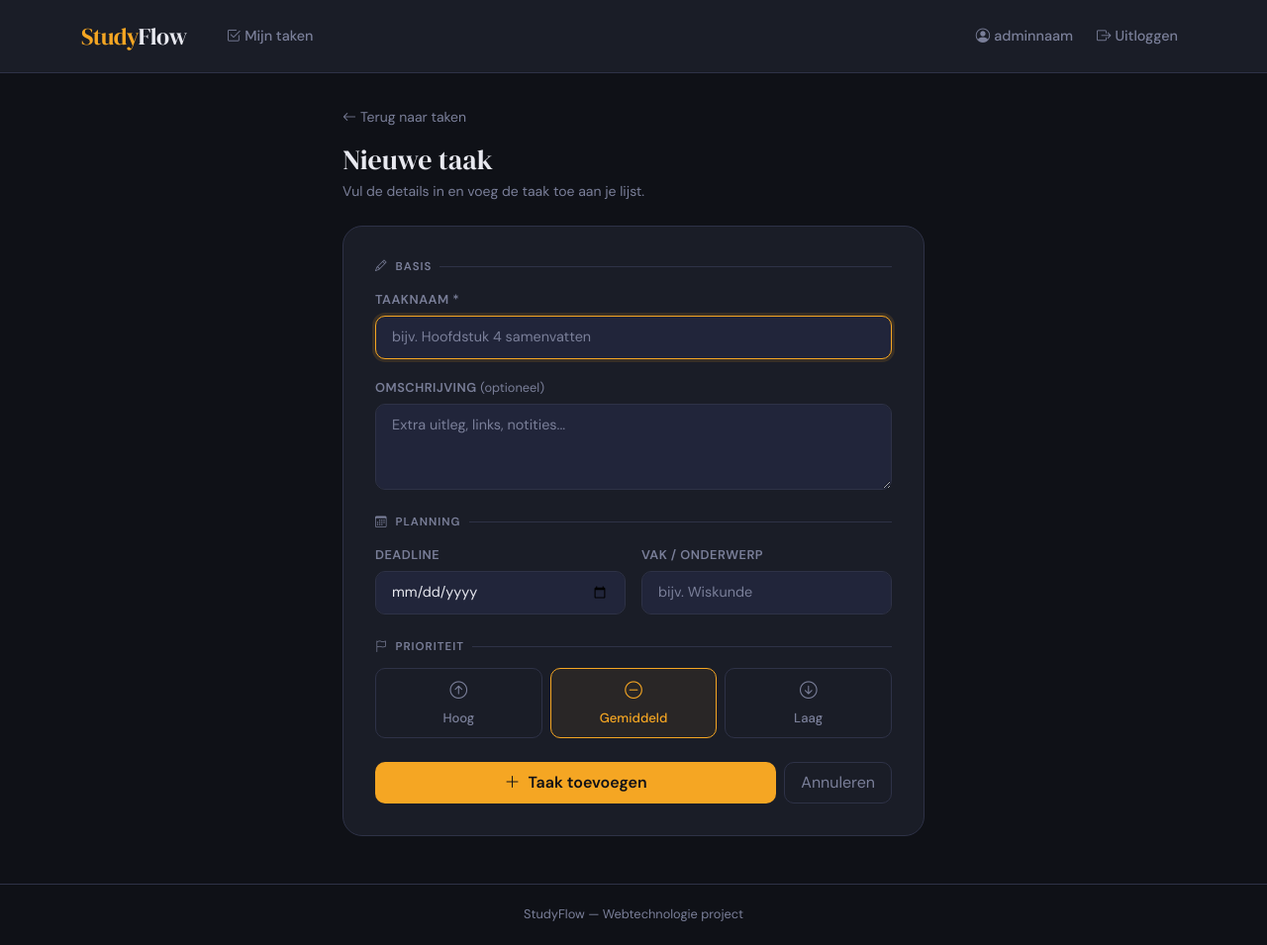
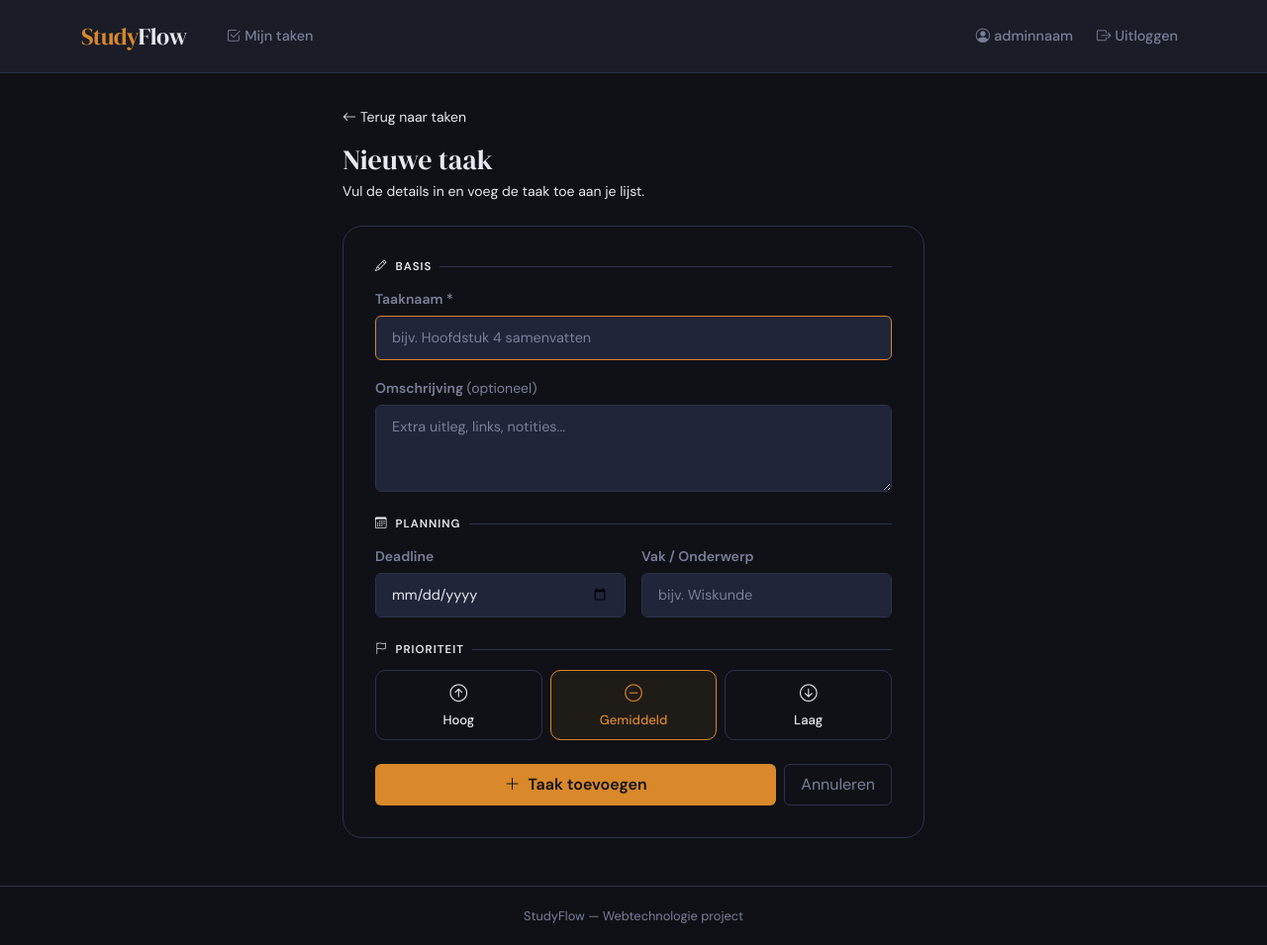
Before and after one commit to Brywire/Webtechnologie, a Flask app: page /add in a window 1280 px wide. Shown: the whole page at 99% size. Before the commit the page ends 931 px from the top, so only its background shows below. Run offline with Flask 3, Linux system fonts and the light colour scheme; a user stored in the database is signed in.

Commit message:
update style.css

```diff
--- a/eindopdracht/static/style.css
+++ b/eindopdracht/static/style.css
@@ -1,21 +1,20 @@
 :root {
-    --bg-dark:      #0f1117;
-    --bg-card:      #1a1d27;
-    --bg-card2:     #21253a;
-    --accent:       #f5a623;
-    --accent-soft:  #f5a62322;
-    --text-main:    #e8e9f0;
-    --text-muted:   #7a7f99;
-    --border:       #2e3247;
-    --danger:       #e05c5c;
-    --success:      #4ecb8d;
-    --warning:      #f5a623;
+    --page-bg:          #0f1117;
+    --card-bg:          #1a1d27;
+    --card-bg-light:    #21253a;
+    --accent:           #d9882a;
+    --text-main:        #e8e9f0;
+    --text-soft:        #7a7f99;
+    --border:           #2e3247;
+    --danger:           #e05c5c;
+    --success:          #4ecb8d;
+    --warning:          #d9882a;
 }
 
 * { box-sizing: border-box; }
 
 body {
-    background-color: var(--bg-dark);
+    background-color: var(--page-bg);
     color: var(--text-main);
     font-family: 'DM Sans', sans-serif;
     font-weight: 400;
@@ -26,9 +25,8 @@ h1, h2, h3, .brand {
     font-family: 'DM Serif Display', serif;
 }
 
-/* ── Navbar ── */
 .navbar {
-    background-color: var(--bg-card);
+    background-color: var(--card-bg);
     border-bottom: 1px solid var(--border);
     padding: 0.85rem 0;
 }
@@ -42,7 +40,7 @@ h1, h2, h3, .brand {
     color: var(--text-main);
 }
 .nav-link {
-    color: var(--text-muted) !important;
+    color: var(--text-soft) !important;
     font-weight: 500;
     font-size: 0.9rem;
     transition: color 0.2s;
@@ -61,7 +59,6 @@ h1, h2, h3, .brand {
 }
 .btn-nav-accent:hover { opacity: 0.85; }
 
-/* ── Flash messages ── */
 .flash-container {
     position: fixed;
     top: 70px;
@@ -70,10 +67,10 @@ h1, h2, h3, .brand {
     width: 320px;
 }
 .flash-msg {
-    background: var(--bg-card2);
+    background: var(--card-bg-light);
     border: 1px solid var(--border);
     border-left: 4px solid var(--accent);
-    border-radius: 10px;
+    border-radius: 6px;
     padding: 0.85rem 1rem;
     margin-bottom: 0.5rem;
     font-size: 0.875rem;
@@ -86,29 +83,27 @@ h1, h2, h3, .brand {
     to   { transform: translateX(0);    opacity: 1; }
 }
 
-/* ── Cards ── */
 .card-sf {
-    background: var(--bg-card);
+    background: var(--card-bg);
     border: 1px solid var(--border);
-    border-radius: 14px;
+    border-radius: 8px;
 }
 
-/* ── Buttons ── */
 .btn-accent {
     background-color: var(--accent);
     color: #0f1117;
     font-weight: 600;
     border: none;
-    border-radius: 10px;
+    border-radius: 6px;
     transition: opacity 0.2s, transform 0.1s;
 }
-.btn-accent:hover { background-color: #e8961a; transform: translateY(-1px); color: #0f1117; }
+.btn-accent:hover { background-color: #c47820; color: #0f1117; }
 
 .btn-outline-sf {
     border: 1px solid var(--border);
-    color: var(--text-muted);
+    color: var(--text-soft);
     background: transparent;
-    border-radius: 10px;
+    border-radius: 6px;
     transition: all 0.2s;
 }
 .btn-outline-sf:hover {
@@ -116,40 +111,35 @@ h1, h2, h3, .brand {
     color: var(--accent);
 }
 
-/* ── Form inputs ── */
 .form-control-sf, .form-select-sf {
-    background-color: var(--bg-card2);
+    background-color: var(--card-bg-light);
     border: 1px solid var(--border);
-    border-radius: 10px;
+    border-radius: 6px;
     color: var(--text-main);
     padding: 0.65rem 1rem;
     font-size: 0.9rem;
     transition: border-color 0.2s;
 }
-.form-control-sf::placeholder { color: var(--text-muted); }
+.form-control-sf::placeholder { color: var(--text-soft); }
 .form-control-sf:focus, .form-select-sf:focus {
-    background-color: var(--bg-card2);
+    background-color: var(--card-bg-light);
     border-color: var(--accent);
     color: var(--text-main);
-    box-shadow: 0 0 0 3px var(--accent-soft);
+    box-shadow: none;
     outline: none;
 }
-.form-select-sf option { background: var(--bg-card2); }
+.form-select-sf option { background: var(--card-bg-light); }
 
-/* ── Labels ── */
 .form-label-sf {
-    font-size: 0.8rem;
+    font-size: 0.875rem;
     font-weight: 600;
-    text-transform: uppercase;
-    letter-spacing: 0.5px;
-    color: var(--text-muted);
+    color: var(--text-soft);
     margin-bottom: 0.4rem;
 }
 
-/* ── Footer ── */
 footer {
     border-top: 1px solid var(--border);
-    color: var(--text-muted);
+    color: var(--text-soft);
     font-size: 0.8rem;
     padding: 1.25rem 0;
     margin-top: auto;
```
